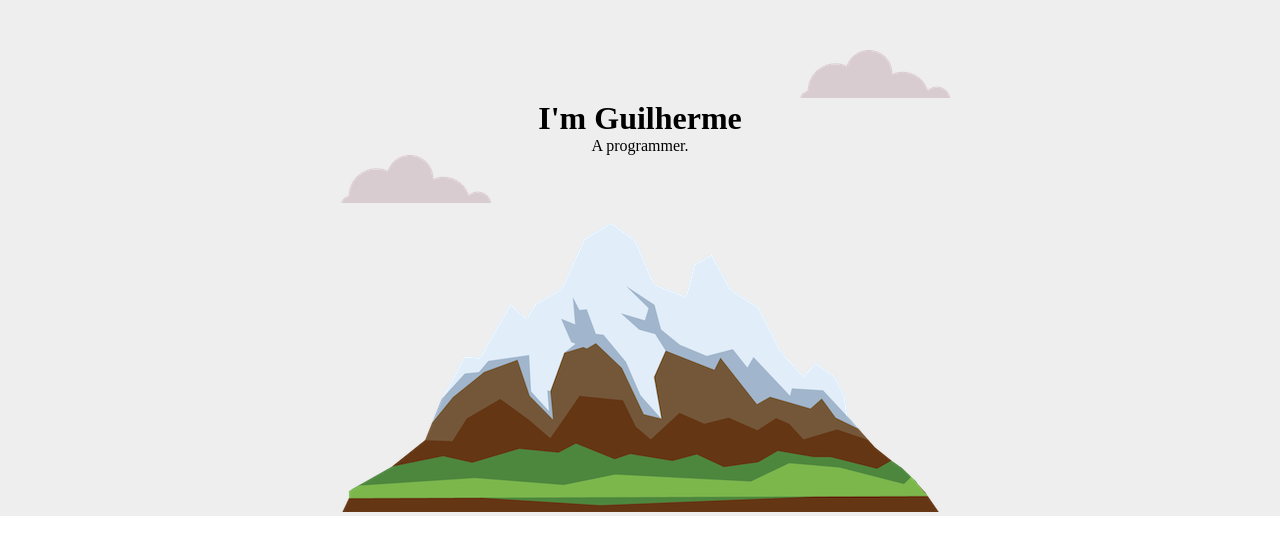
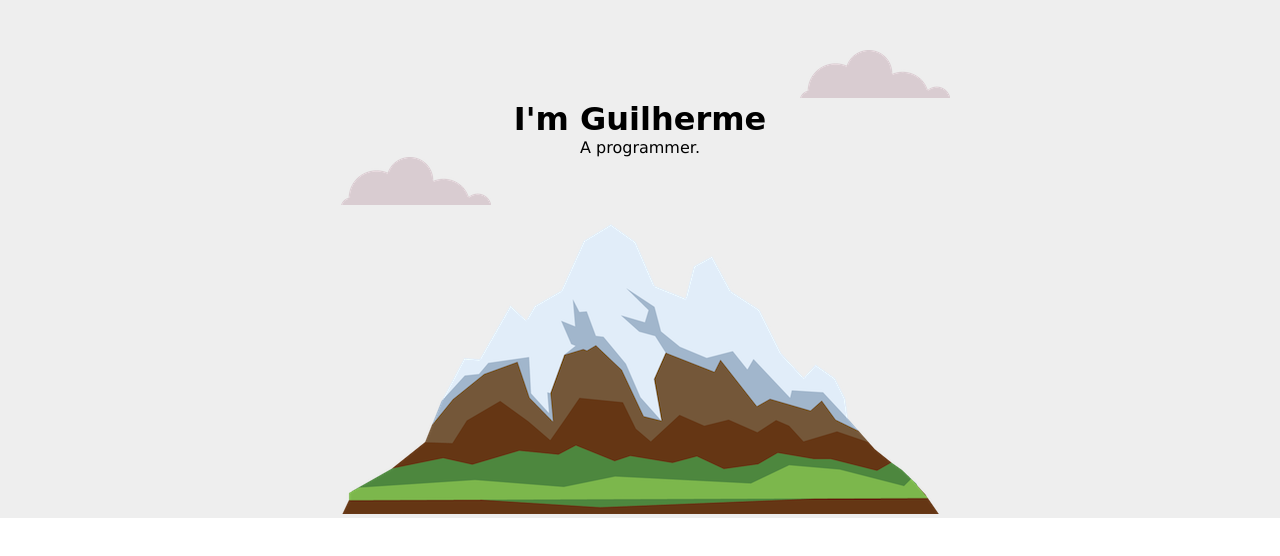
Before and after one commit to MASguilherme/My-site-CSS, a plain HTML site: page index.html in a window 1280 px wide. Drawn offline with Linux system fonts and the light colour scheme; files whose address does not match are found by name.

Commit message:
commit update

```diff
--- a/css/style.css
+++ b/css/style.css
@@ -2,6 +2,7 @@
     margin:0;
     padding:0;
     box-sizing:border-box;
+    font-family:verdana, sans-serif;
 }
 
 html, body{
@@ -19,6 +20,7 @@ html, body{
 
 .top-sec > h1 {
     margin-top:50px;
+    font-family: "Brush Script MT", cursive;
 }
 .top-sec > .cloud-img-1{
     position: absolute;
@@ -33,7 +35,9 @@ html, body{
     max-width: 598px;
 }
 
+amarildo{
 
+}
 
 
 
```
